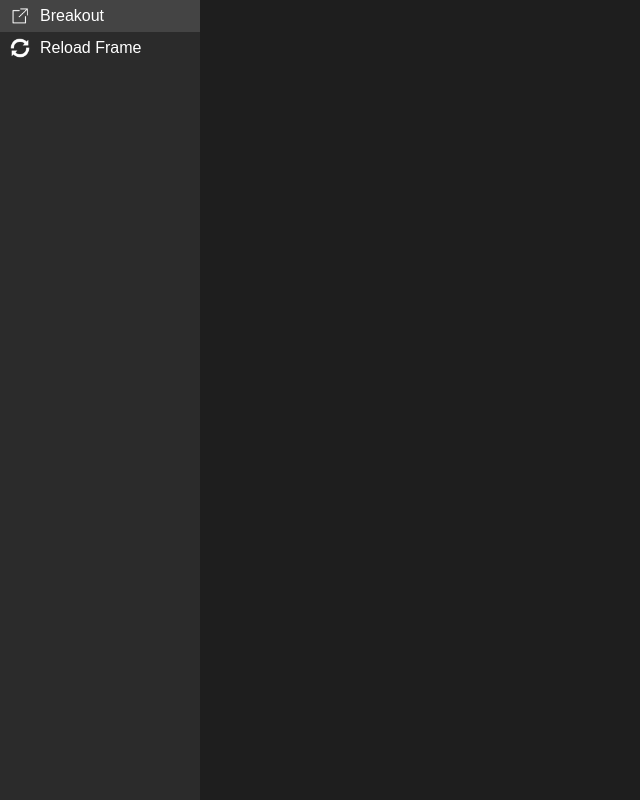
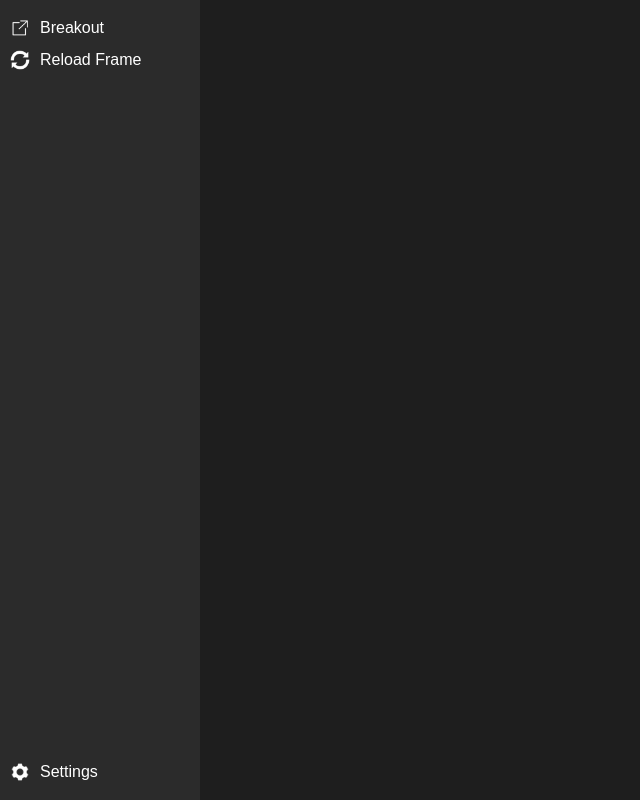
Before and after one commit to ja2ui0/sidecarr, a plain HTML site: page site/index.html in a window 1280 px wide. Shown: the whole page, without its empty margins (0-640 px from the left). Drawn offline with Linux system fonts and the light colour scheme; no server answers.

Commit message:
add settings and assets

```diff
--- a/site/index.html
+++ b/site/index.html
@@ -8,7 +8,11 @@
   <link rel="icon" type="image/png" href="/favicon.png" sizes="64x64">
 </head>
 <body>
-  <div class="sidebar collapsed" id="sidebar"></div>
+<div class="sidebar collapsed" id="sidebar">
+  <div class="sidebar-top" id="sidebar-top-buttons"></div>
+  <div class="sidebar-middle" id="sidebar"></div>
+  <div class="sidebar-bottom" id="sidebar-bottom-buttons"></div>
+</div>
   <div id="iframeContainer"></div>
   <script src="js-yaml.min.js"></script>
   <script src="script.js"></script>
--- a/site/script.js
+++ b/site/script.js
@@ -32,70 +32,35 @@ function buildSidebar(config, defaultPage) {
   const sidebar = document.getElementById('sidebar');
   sidebar.innerHTML = '';
 
+  const top = document.createElement('div');
+  top.id = 'sidebar-top';
+
+  const middle = document.createElement('div');
+  middle.id = 'sidebar-middle';
+
+  const bottom = document.createElement('div');
+  bottom.id = 'sidebar-bottom';
+
   // Home link
   if (defaultPage) {
     const homeName = config.home?.name || 'Home';
     const homeIcon = config.home?.icon || 'home.png';
 
-    const homeLink = document.createElement('div');
-    homeLink.className = 'link';
-    homeLink.onclick = () => load(defaultPage, true);
-
-    const icon = document.createElement('img');
-    icon.className = 'link-icon';
-    icon.src = `/config/icons/${homeIcon}`;
-    icon.alt = 'Home';
-
-    const label = document.createElement('span');
-    label.className = 'link-label';
-    label.textContent = homeName;
-
-    homeLink.appendChild(icon);
-    homeLink.appendChild(label);
-    sidebar.appendChild(homeLink);
+    const homeLink = createSidebarLink(homeIcon, homeName, () => load(defaultPage, true));
+    top.appendChild(homeLink);
   }
 
   // Breakout link
   const breakoutName = config.breakout?.name || 'Breakout';
   const breakoutIcon = config.breakout?.icon || 'breakout.png';
-
-  const breakoutLink = document.createElement('div');
-  breakoutLink.className = 'link';
-  breakoutLink.onclick = () => breakoutCurrent();
-
-  const breakoutImg = document.createElement('img');
-  breakoutImg.className = 'link-icon';
-  breakoutImg.src = `/config/icons/${breakoutIcon}`;
-  breakoutImg.alt = 'Breakout';
-
-  const breakoutLabel = document.createElement('span');
-  breakoutLabel.className = 'link-label';
-  breakoutLabel.textContent = breakoutName;
-
-  breakoutLink.appendChild(breakoutImg);
-  breakoutLink.appendChild(breakoutLabel);
-  sidebar.appendChild(breakoutLink);
+  const breakoutLink = createSidebarLink(breakoutIcon, breakoutName, breakoutCurrent);
+  top.appendChild(breakoutLink);
 
   // Reload link
   const reloadName = config.reload?.name || "Reload Frame";
   const reloadIcon = config.reload?.icon || "reload.png";
-
-  const reloadLink = document.createElement('div');
-  reloadLink.className = 'link';
-  reloadLink.onclick = () => reloadCurrent();
-
-  const reloadImg = document.createElement('img');
-  reloadImg.className = 'link-icon';
-  reloadImg.src = `/config/icons/${reloadIcon}`;
-  reloadImg.alt = 'Reload';
-
-  const reloadLabel = document.createElement('span');
-  reloadLabel.className = 'link-label';
-  reloadLabel.textContent = reloadName;
-
-  reloadLink.appendChild(reloadImg);
-  reloadLink.appendChild(reloadLabel);
-  sidebar.appendChild(reloadLink);
+  const reloadLink = createSidebarLink(reloadIcon, reloadName, reloadCurrent);
+  top.appendChild(reloadLink);
 
   // Groups
   const groups = config.groups || [];
@@ -124,27 +89,44 @@ function buildSidebar(config, defaultPage) {
     linksContainer.className = 'links';
 
     for (const item of group.items) {
-      const link = document.createElement('div');
-      link.className = 'link';
-      link.onclick = () => load(item.url, true);
-
-      const icon = document.createElement('img');
-      icon.className = 'link-icon';
-      icon.src = `/config/icons/${item.icon}`;
-      icon.alt = item.name;
-
-      const label = document.createElement('span');
-      label.className = 'link-label';
-      label.textContent = item.name;
-
-      link.appendChild(icon);
-      link.appendChild(label);
+      const link = createSidebarLink(item.icon, item.name, () => load(item.url, true));
       linksContainer.appendChild(link);
     }
 
     groupDiv.appendChild(linksContainer);
-    sidebar.appendChild(groupDiv);
+    middle.appendChild(groupDiv);
   }
+
+  // Settings button
+  const settingsIcon = config.settings?.icon || 'settings.png';
+  const settingsLabel = config.settings?.name || 'Settings';
+  const settingsUrl = config.settings?.url || 'about:blank'; // replace as needed
+  const settingsLink = createSidebarLink(settingsIcon, settingsLabel, () => load(settingsUrl, true));
+  bottom.appendChild(settingsLink);
+
+  // Build full sidebar
+  sidebar.appendChild(top);
+  sidebar.appendChild(middle);
+  sidebar.appendChild(bottom);
+}
+
+function createSidebarLink(iconPath, labelText, onClick) {
+  const link = document.createElement('div');
+  link.className = 'link';
+  link.onclick = onClick;
+
+  const icon = document.createElement('img');
+  icon.className = 'link-icon';
+  icon.src = `/config/icons/${iconPath}`;
+  icon.alt = labelText;
+
+  const label = document.createElement('span');
+  label.className = 'link-label';
+  label.textContent = labelText;
+
+  link.appendChild(icon);
+  link.appendChild(label);
+  return link;
 }
 
 function load(url, pushToHistory = true) {
@@ -204,13 +186,11 @@ function reloadCurrent() {
 
   const container = document.getElementById('iframeContainer');
 
-  // Remove the old iframe if it exists
   if (iframeMap[currentUrl]) {
     container.removeChild(iframeMap[currentUrl]);
     delete iframeMap[currentUrl];
   }
 
-  // Re-load the same URL
   load(currentUrl, false);
 }
 
--- a/site/style.css
+++ b/site/style.css
@@ -7,6 +7,7 @@
   --frame-bg: #000000;
   --sidebar-width: 60px;
   --sidebar-hover-width: 200px;
+  --spacing: 12px;
 }
 
 html, body {
@@ -27,11 +28,6 @@ html, body {
   background: var(--sidebar);
   display: flex;
   flex-direction: column;
-  align-items: stretch;
-  overflow-x: hidden;
-  overflow-y: auto;
-  scrollbar-width: thin;
-  scrollbar-color: var(--highlight) transparent;
   transition: width 0.2s ease;
   z-index: 1000;
 }
@@ -40,18 +36,47 @@ html, body {
   width: var(--sidebar-hover-width);
 }
 
+/* Top and bottom are fixed, middle scrolls */
+#sidebar-top,
+#sidebar-bottom {
+  flex-shrink: 0;
+  display: flex;
+  flex-direction: column;
+}
+
+#sidebar-top {
+  padding-bottom: var(--spacing);
+  padding-top: var(--spacing);
+}
+
+#sidebar-bottom {
+  padding-top: var(--spacing);
+  padding-bottom: var(--spacing);
+}
+
+#sidebar-middle {
+  flex: 1;
+  overflow-y: auto;
+  overflow-x: hidden;
+  display: flex;
+  flex-direction: column;
+  scrollbar-width: thin;
+  scrollbar-color: var(--highlight) transparent;
+}
+
+/* Hide scrollbar entirely when collapsed */
+.sidebar.collapsed #sidebar-middle {
+  overflow-y: hidden;
+}
+
 .sidebar::-webkit-scrollbar {
   width: 6px;
 }
-
 .sidebar.collapsed::-webkit-scrollbar {
   display: none;
 }
 
-.sidebar.collapsed {
-  overflow-y: hidden;
-}
-
+/* Group container */
 .group {
   width: 100%;
   margin-bottom: 10px;
@@ -95,6 +120,7 @@ html, body {
   margin-top: 4px;
 }
 
+/* Link buttons */
 .link {
   display: flex;
   align-items: center;
@@ -127,6 +153,7 @@ html, body {
   display: inline;
 }
 
+/* Collapsed state tweaks */
 .sidebar.collapsed .link,
 .sidebar.collapsed .group-title {
   justify-content: center;
@@ -139,6 +166,7 @@ html, body {
   margin-right: 0;
 }
 
+/* Iframe */
 iframe {
   position: absolute;
   top: 0;
```
Also changed, not shown: assets/collapsed-view.png (added), assets/expanded-view.png (added), config/icons/settings.png (added).
